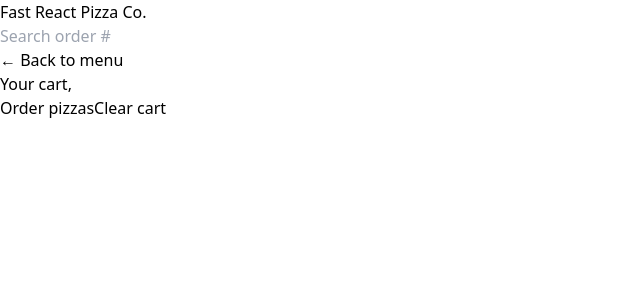
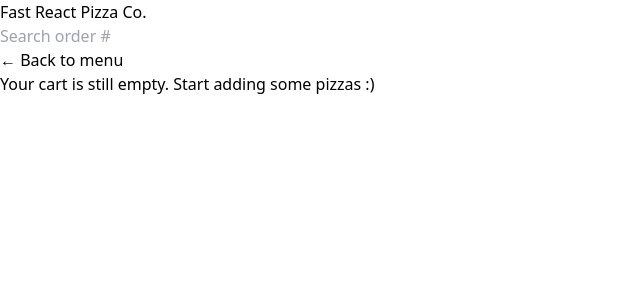
Before and after one commit to RachitJain959/react-pizza, a React (Vite) app: page /cart in a window 1280 px wide. Shown: the top 300 px of the page, without its empty margins (0-640 px from the left). Built offline with nearby package versions, Linux system fonts and the light colour scheme.

Commit message:
build cart page complete

```diff
--- a/src/features/cart/Cart.jsx
+++ b/src/features/cart/Cart.jsx
@@ -3,6 +3,7 @@ import Button from "../../ui/Button";
 import CartItem from "./CartItem";
 import { useDispatch, useSelector } from "react-redux";
 import { clearCart, getCart } from "./cartSlice";
+import EmptyCart from "./EmptyCart";
 
 function Cart() {
   const cart = useSelector((state) => state.cart.cart);
@@ -10,6 +11,8 @@ function Cart() {
   const dispatch = useDispatch();
 
   //   const cart = fakeCart;
+
+  if (!cart.length) return <EmptyCart />;
 
   return (
     <div className="px-4 py-2">
--- a/src/features/cart/EmptyCart.jsx
+++ b/src/features/cart/EmptyCart.jsx
@@ -2,10 +2,12 @@ import LinkButton from "../../ui/LinkButton";
 
 function EmptyCart() {
   return (
-    <div>
+    <div className="px-4 py-3">
       <LinkButton to="/menu">&larr; Back to menu</LinkButton>
 
-      <p>Your cart is still empty. Start adding some pizzas :)</p>
+      <p className="mt-7 font-semibold">
+        Your cart is still empty. Start adding some pizzas :)
+      </p>
     </div>
   );
 }
```
